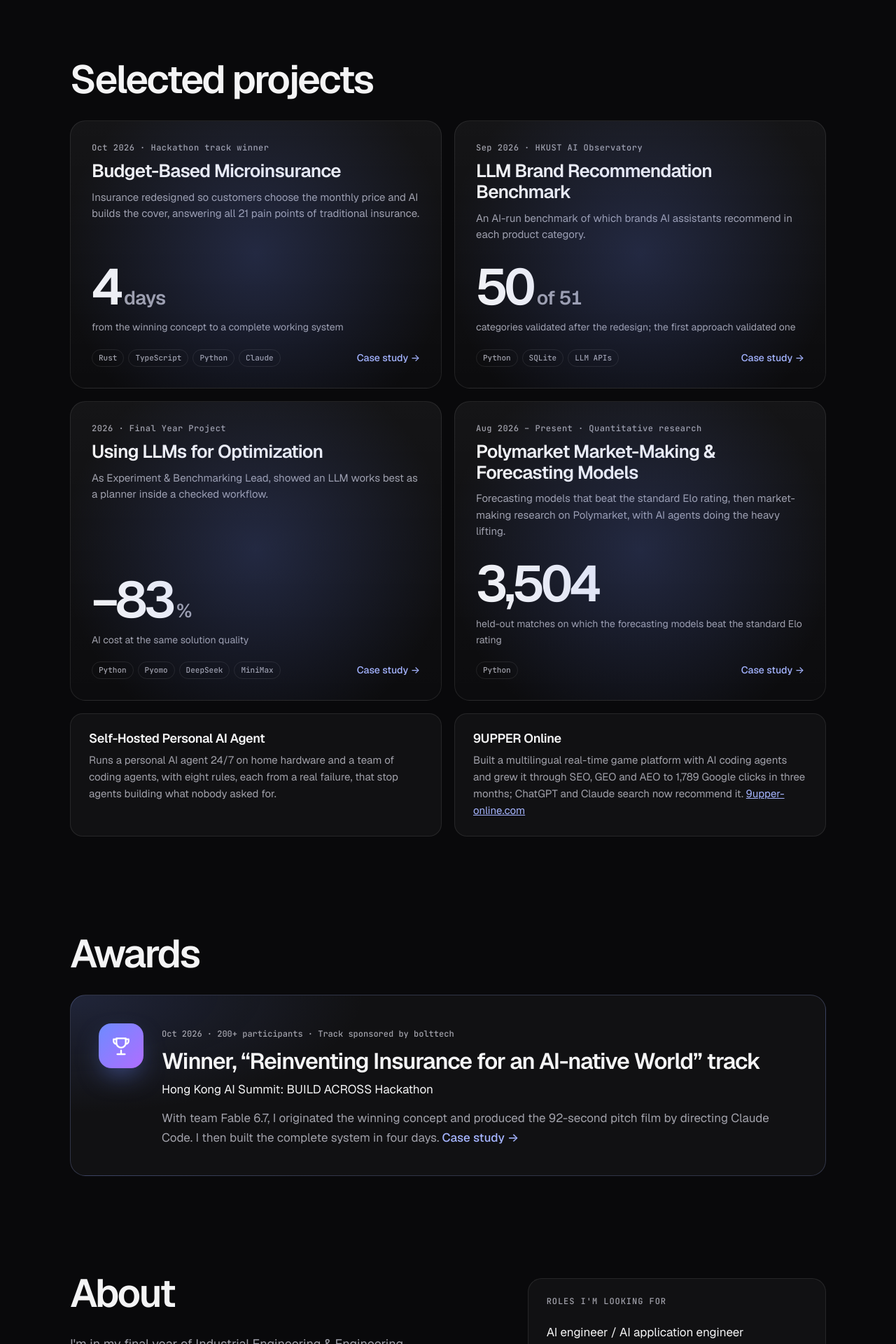
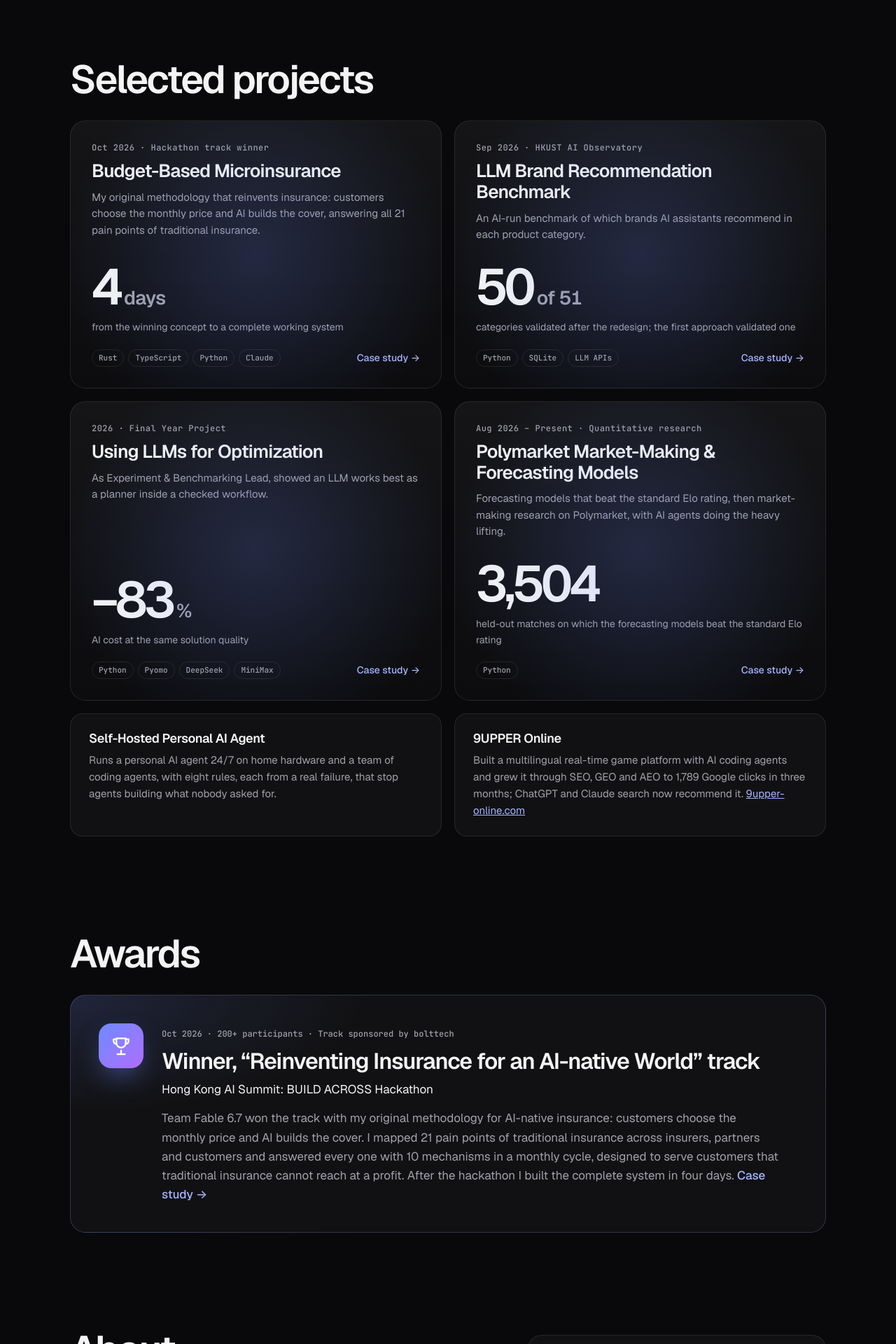
Before and after one commit to rairurairu/rairurairu.github.io, a React (Vite) app: page / in a window 1280 px wide. Shown: the part 763-2683 px from the top of the page at 70% size. Built offline with nearby package versions, Linux system fonts and the light colour scheme.

Commit message:
Award and microinsurance copy lead with his methodology; drop pitch-film mention
Co-Authored-By: Claude Opus 5.5 <noreply@anthropic.com>

```diff
--- a/src/data.js
+++ b/src/data.js
@@ -33,7 +33,7 @@ export const AWARD = {
   title: "Winner, “Reinventing Insurance for an AI-native World” track",
   event: "Hong Kong AI Summit: BUILD ACROSS Hackathon",
   meta: "Oct 2026 · 200+ participants · Track sponsored by bolttech",
-  role: "With team Fable 6.7, I originated the winning concept and produced the 92-second pitch film by directing Claude Code. I then built the complete system in four days.",
+  role: "Team Fable 6.7 won the track with my original methodology for AI-native insurance: customers choose the monthly price and AI builds the cover. I mapped 21 pain points of traditional insurance across insurers, partners and customers and answered every one with 10 mechanisms in a monthly cycle, designed to serve customers that traditional insurance cannot reach at a profit. After the hackathon I built the complete system in four days.",
   href: "/work/microinsurance/",
 };
 
@@ -57,7 +57,7 @@ export const PROJECTS = [
     slug: "microinsurance",
     title: "Budget-Based Microinsurance",
     meta: "Oct 2026 · Hackathon track winner",
-    summary: "Insurance redesigned so customers choose the monthly price and AI builds the cover, answering all 21 pain points of traditional insurance.",
+    summary: "My original methodology that reinvents insurance: customers choose the monthly price and AI builds the cover, answering all 21 pain points of traditional insurance.",
     stat: { n: 4, u: "days", l: "from the winning concept to a complete working system" },
     courses: ["IEDA3250", "IEDA3010"],
     tech: ["Rust", "TypeScript", "Python", "Claude"],
@@ -70,8 +70,8 @@ export const PROJECTS = [
     ],
     sections: [
       { h: "The problem", p: [
-        "Small insurance fails on cost, not demand. Every policy needs per-customer work (proposal forms, explanations, prevention advice, claims handling), and at a few dollars a month that work costs more than the premium. So people who need small, flexible cover go without it.",
-        "I mapped 21 pain points of traditional insurance across insurers, partners and customers, and set one rule for the redesign: every one of them had to be answered.",
+        "Small insurance fails on cost, not demand. Every policy needs per-customer work (proposal forms, explanations, prevention advice, claims handling), and at a few dollars a month that work costs more than the premium. So the customers who need small, flexible cover most are the ones traditional insurance cannot serve.",
+        "I mapped 21 pain points of traditional insurance across insurers, partners and customers, and set one rule for the redesign: every one of them had to be answered. My methodology answers all 21 with 10 mechanisms that run as a monthly cycle, from understanding the customer to cover, prevention, verification, reward, recovery and learning.",
       ] },
       { h: "The product", p: [
         "Instead of picking a cover and getting a price, the customer picks a fixed monthly price, starting at HK$40, and AI builds a personal mix of cover around it, re-building it as life changes. Some covers pay out automatically on a published public trigger, with no claim form.",
@@ -90,7 +90,7 @@ export const PROJECTS = [
         "I set the method, decided who decides what (AI, rules or a person) and made the product decisions. Claude Code wrote most of the code under my direction.",
       ] },
       { h: "The hackathon", p: [
-        "At the Hong Kong AI Summit: BUILD ACROSS Hackathon (200+ participants), team Fable 6.7 won the “Reinventing Insurance for an AI-native World” track, sponsored by bolttech. I originated the winning concept and produced the 92-second pitch film by directing Claude Code. This system is my own complete build of that concept.",
+        "At the Hong Kong AI Summit: BUILD ACROSS Hackathon (200+ participants), team Fable 6.7 won the “Reinventing Insurance for an AI-native World” track, sponsored by bolttech, with my methodology. After the hackathon I built this complete system on my own in four days.",
       ] },
     ],
   },
```
